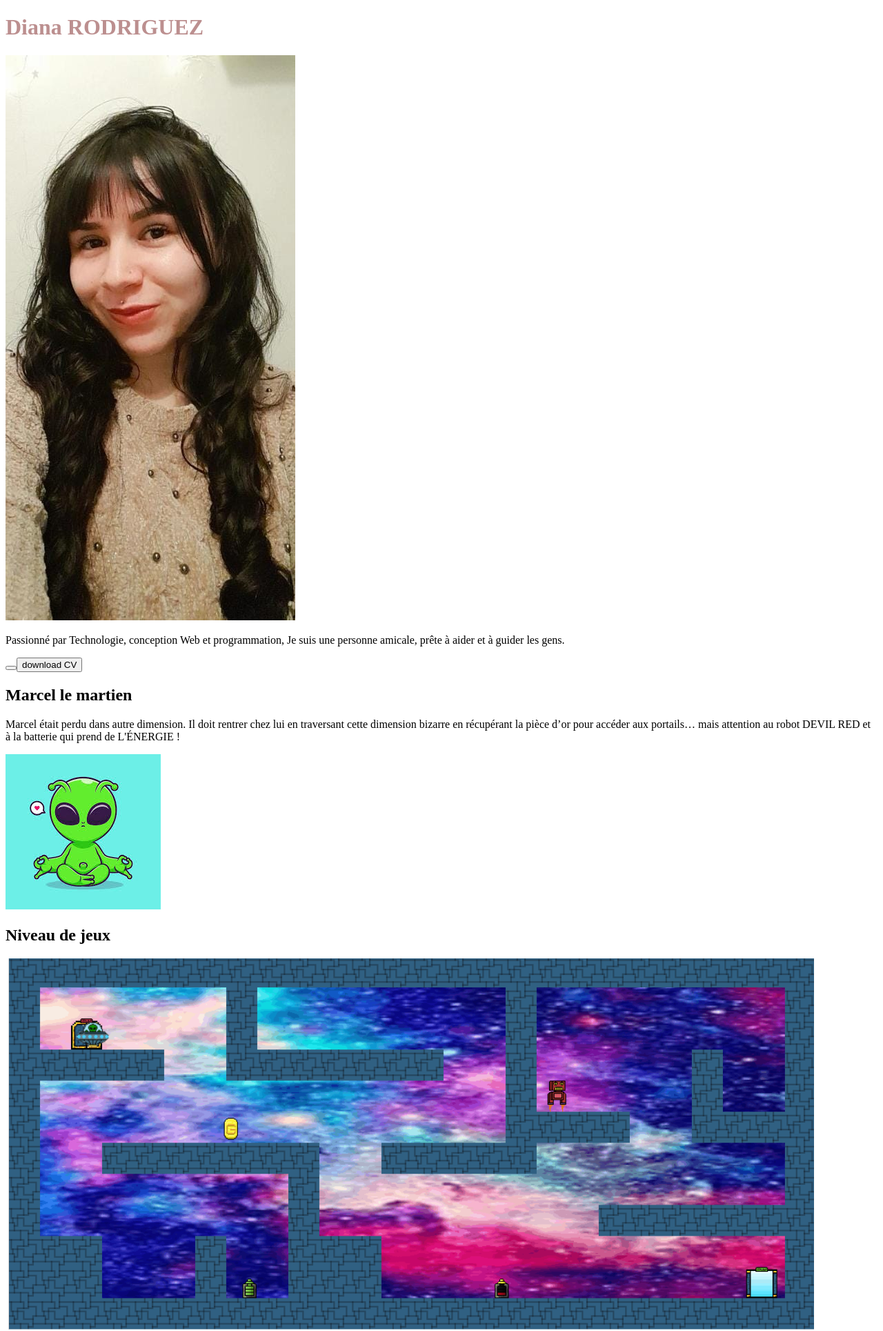
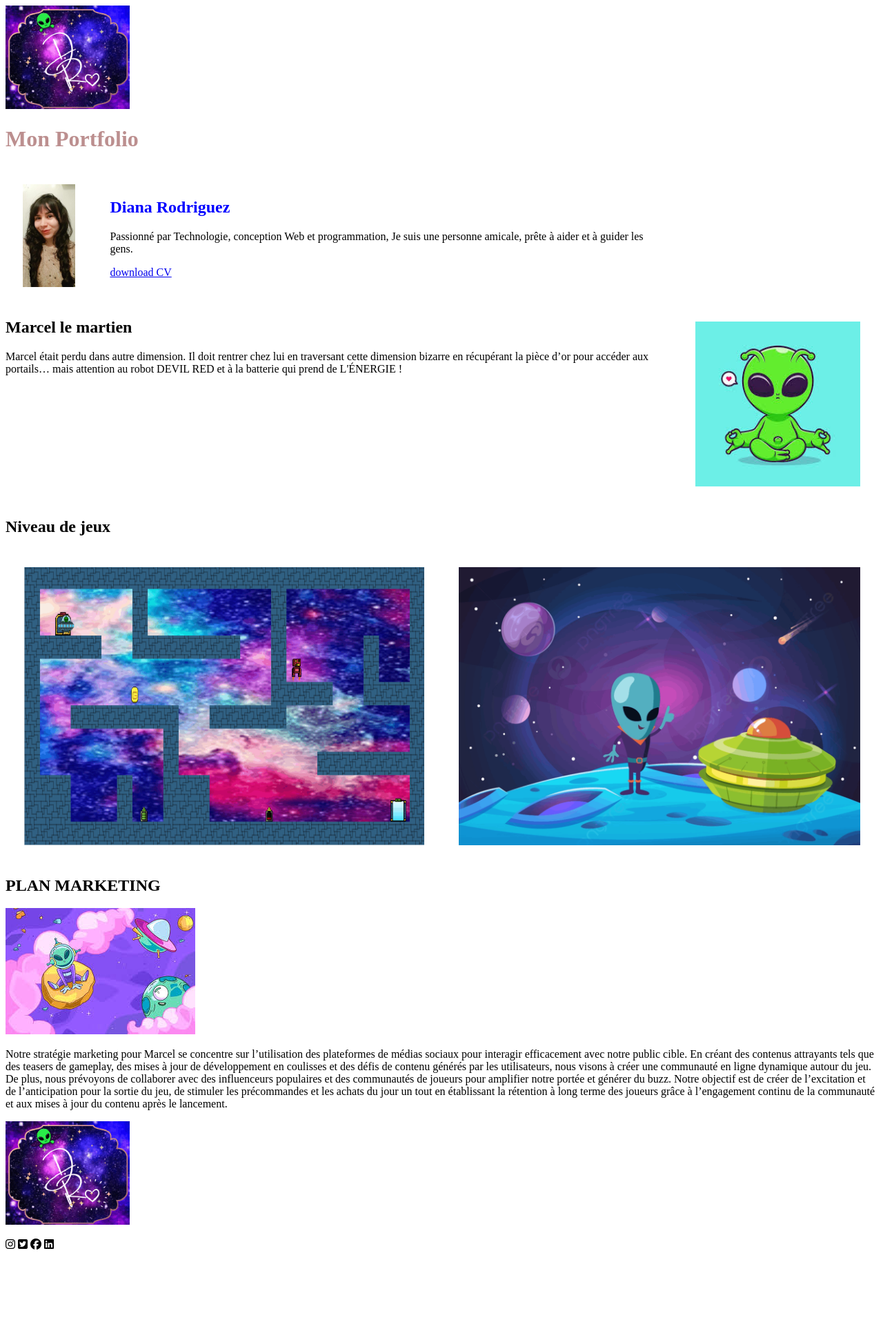
Before and after one commit to Dinarod/pagewebDina, a plain HTML site: page index.html in a window 1280 px wide. Shown: the top 1929 px of the page at 69% size. After the commit the page ends 1821 px from the top, so only its background shows below. Drawn offline with Linux system fonts and the light colour scheme.

Commit message:
Style et images
16.04.2024 change color and style, size o the pics

```diff
--- a/css/style.css
+++ b/css/style.css
@@ -2,7 +2,7 @@
     box-sizing:border-box;
 }
 
-:row {
+.row {
     display: flex;
     flex: row wrap;
 }
@@ -67,6 +67,15 @@
     }
 
 
+
 h1
 { color:rosybrown;
 }
+
+
+.photoProfil{
+    width: 10%;
+}
+
+.titreRouge { color:blue;
+}
--- a/index.html
+++ b/index.html
@@ -5,75 +5,121 @@
     <meta charset="UTF-8">
     <meta name="viewport" content="width=device-width, initial-scale=1.0">
     <title>Document</title>
+    <link rel="stylesheet" href="https://cdnjs.cloudflare.com/ajax/libs/font-awesome/6.5.2/css/all.min.css"
+        integrity="sha512-SnH5WK+bZxgPHs44uWIX+LLJAJ9/2PkPKZ5QiAj6Ta86w+fsb2TkcmfRyVX3pBnMFcV7oQPJkl9QevSCWr3W6A=="
+        crossorigin="anonymous" referrerpolicy="no-referrer" />
     <link rel="stylesheet" href="css/style.css">
 </head>
 
 <body>
-    <header></header>
+    <header>
+        <img src="images/dr.png" alt="Logo">
+
+    </header>
     <main>
-        <h1>Diana RODRIGUEZ</h1>
+        <h1>Mon Portfolio</h1>
 
-        <section>
-            <div class="raw">
-
-                <img src="images/VISAG.jpeg" alt="C'est moi">
-                <div>
-                <p>Passionné par Technologie, conception Web et programmation, Je suis une personne amicale, prête à
-                    aider
-                    et à
-                    guider les gens.</p>
+        <section class="row">
+            <img src="images/VISAG.jpeg" alt="C'est moi" class="col-4 photoProfil">
 
 
-                <button>
+            <div class="col-8">
+                <h2 class="titreRouge"> Diana Rodriguez</h2>
+
+                <p>Passionné par Technologie, conception Web et programmation, Je suis une personne amicale, prête à
+                    aider et à guider les gens.</p>
 
                 <a href="CVDEVELOPP.pdf" download>
-                        <button>download CV</button>
+                    download CV
                 </a>
 
-                </button>
-            </div>
             </div>
 
         </section>
-        <section>
+        <section class="row">
+            <div>
+
+
+
                 <h2> Marcel le martien</h2>
                 <p> Marcel était perdu dans autre dimension.
-                Il doit rentrer chez lui en traversant cette dimension bizarre en récupérant la pièce d’or pour accéder
-                aux portails… mais attention au robot DEVIL RED et à la batterie qui prend de L'ÉNERGIE !
+                    Il doit rentrer chez lui en traversant cette dimension bizarre en récupérant la pièce d’or pour
+                    accéder aux portails… mais attention au robot DEVIL RED et à la batterie qui prend de L'ÉNERGIE !
                 </p>
-            <img src="images/marhi.jpg" alt="Marcel le martiel">
+
+            </div>
+
+            <img src="images/marhi.jpg" alt="Marcel le martiel" class="col-4 photoMar">
+
 
         </section>
 
         <section>
             <h2> Niveau de jeux</h2>
-            <img src="images/pic1.png" alt="Niveau 1">
-            <img src="images/casamarcel.png" alt="Final" srcset="">
+            <div class="row">
+                <img src="images/pic1.png" alt="Niveau 1" class="col-6 niv">
+                <img src="images/casamarcel.png" alt="Final" class="col-6 home">
+            </div>
+        </section>
 
-        </section>
-        <h3> PLAN MARKETING</h3>
-        <P>Notre stratégie marketing pour Marcel se concentre sur l’utilisation des plateformes de médias sociaux pour
-            interagir efficacement avec notre public cible. En créant des contenus attrayants tels que des teasers de
+        <section>
+            <h2> PLAN MARKETING</h2>
+
+            <img src="images/MKT.jpeg" alt="Plan marketing">
+
+            <div>
+
+                <P>Notre stratégie marketing pour Marcel se concentre sur l’utilisation des plateformes de médias
+                    sociaux
+                    pour
+                    interagir efficacement avec notre public cible. En créant des contenus attrayants tels que des
+                    teasers
+                    de
                     gameplay, des mises à jour de développement en coulisses et des défis de contenu générés par les
-            utilisateurs, nous visons à créer une communauté en ligne dynamique autour du jeu. De plus, nous prévoyons
-            de collaborer avec des influenceurs populaires et des communautés de joueurs pour amplifier notre portée et
-            générer du buzz. Notre objectif est de créer de l’excitation et de l’anticipation pour la sortie du jeu, de
-            stimuler les précommandes et les achats du jour un tout en établissant la rétention à long terme des joueurs
+                    utilisateurs, nous visons à créer une communauté en ligne dynamique autour du jeu. De plus, nous
+                    prévoyons
+                    de collaborer avec des influenceurs populaires et des communautés de joueurs pour amplifier notre
+                    portée
+                    et
+                    générer du buzz. Notre objectif est de créer de l’excitation et de l’anticipation pour la sortie du
+                    jeu,
+                    de
+                    stimuler les précommandes et les achats du jour un tout en établissant la rétention à long terme des
+                    joueurs
                     grâce à l’engagement continu de la communauté et aux mises à jour du contenu après le lancement.
 
 
 
                 </P>
-        <section>
+            </div>
+
+        </section>
 
 
 
 
 
 
-        </section>
 
-        <footer></footer>
+
+        <footer>
+            <img src="images/dr.png" alt="Logo">
+            <div>
+                <p>
+                </p>
+                <div>
+
+                    <i class="fa-brands fa-instagram"></i>
+                    <i class="fa-brands fa-square-twitter"></i>
+                    <i class="fa-brands fa-facebook"></i>
+                    <i class="fa-brands fa-linkedin"></i>
+                </div>
+
+
+
+            </div>
+
+        </footer>
     </main>
 
 
```
Also changed, not shown: images/index.html (deleted, +0 -66 lines), images/MKT.jpeg (added), images/dr.png (added). Lines whose indentation alone changed are shown as unchanged.
